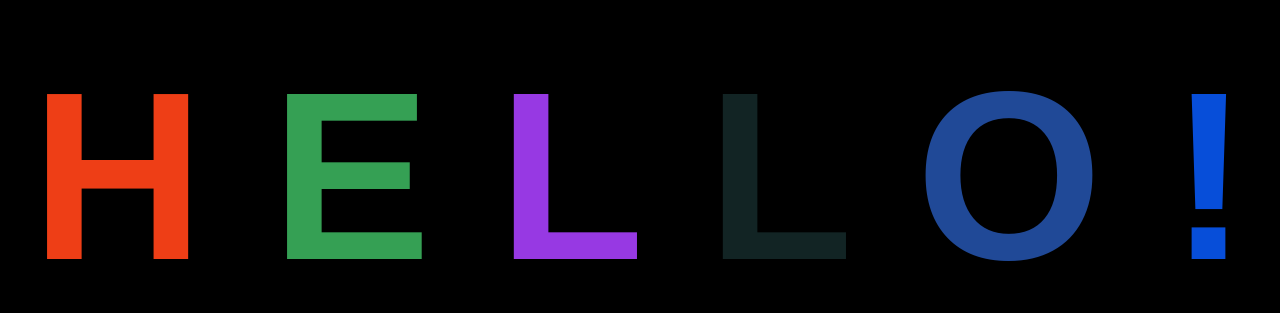
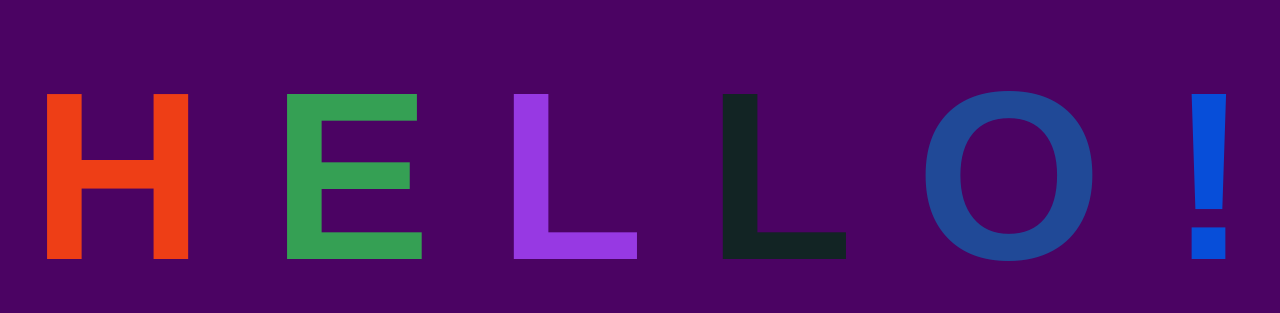
Before and after one commit to MMBaplha/AnimatedTextGitDemo, a plain HTML site: page index.html in a window 1280 px wide. Shown: the part 232-545 px from the top of the page. Drawn offline with Linux system fonts and the light colour scheme.

Commit message:
css added

```diff
--- a/app.css
+++ b/app.css
@@ -3,7 +3,7 @@ body {
     justify-content: center;
     align-items: center;
     height: 100vh;
-    background-color: black;
+    background-color: rgb(75, 3, 99);
 }
 
 h1 {
```
